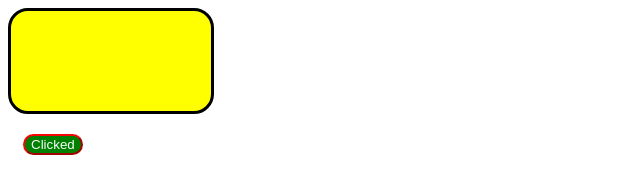
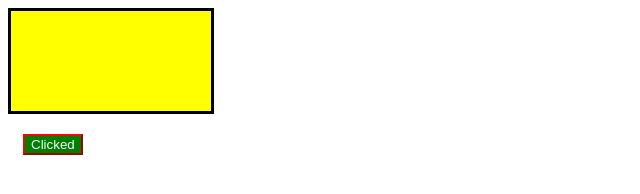
Before and after one commit to M-Mustufa-Khan/javascript, a plain HTML site: page index.html in a window 1280 px wide. Both pictures are taken after a click on the button "Click Me". Shown: the full height of the page, 0-640 px from the left. Drawn offline with Linux system fonts and the light colour scheme.

Commit message:
addEventListner

```diff
--- a/class7.js
+++ b/class7.js
@@ -1,13 +1,26 @@
-let box = document.getElementById("content")
-// console.log(box);
-let btn = document.getElementsByClassName("container")[0]
+let box = document.getElementById("content");
+let btn = document.getElementsByClassName("container")[0];
 
-function changeColor() {
-    console.log("Running");
-    box.style.backgroundColor = "yellow";
-    if (box.style.backgroundColor === "yellow") {
+let toggle = false;
+
+btn.addEventListener("click", () => {
+    if (toggle === false) {
+        box.style.backgroundColor = "yellow";
         btn.style.backgroundColor = "green";
-        btn.innerText = "Clicked"
+        btn.innerText = "Clicked";
+        btn.style.borderRadius = "0";
+        box.style.borderRadius = "0";
+        toggle = true;
+    } else {
+        box.style.backgroundColor = "";
+        btn.style.backgroundColor = "";
+        btn.innerText = "Click Me";
+        btn.style.borderRadius = "";
+        box.style.borderRadius = "";
+        toggle = false;
+    }
+});
 
-    }
-}
+// function changeColor() {
+
+// }
--- a/index.html
+++ b/index.html
@@ -10,7 +10,7 @@
     <div id="content">
 
     </div>
-    <button class="container" onclick="changeColor()">Click Me</button>
+    <button class="container" >Click Me</button>
 
     <script src="./class7.js"></script>
 </body>
--- a/style.css
+++ b/style.css
@@ -14,4 +14,5 @@
     border-color: rgb(246, 5, 5);
     margin-top: 20px;
     margin-left: 15px;
+
 }
```
